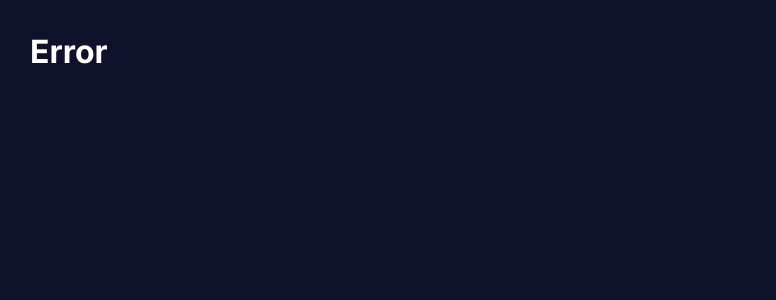
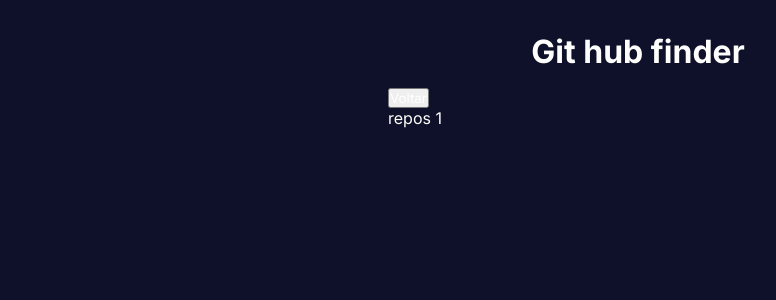
Before and after one commit to patricklohn/github-finder, a React (Vite) app: page /repos/1 in a window 1280 px wide. Before the commit this address had no page. Shown: the top 300 px of the page, without its empty margins (2-778 px from the left). Built offline with nearby package versions, Linux system fonts and the light colour scheme; a web font is replaced by a local one.

Commit message:
criação da pagina repos

```diff
--- /dev/null
+++ b/src/components/BackBtn.tsx
@@ -0,0 +1,12 @@
+import {useNavigate} from "react-router-dom"
+
+const backBtn = () => {
+    const navigate = useNavigate();
+  return (
+    <div>
+        <button onClick={() => navigate(-1)}>Voltar</button>
+    </div>
+  )
+}
+
+export default backBtn
--- a/src/main.tsx
+++ b/src/main.tsx
@@ -8,6 +8,7 @@ import App from './App.tsx'
 
 import ErrorPage from './routes/ErrorPage.tsx'
 import Home from './routes/Home.tsx'
+import Repos from './routes/Repos.tsx'
 
 const router = createBrowserRouter([
   {
@@ -19,6 +20,10 @@ const router = createBrowserRouter([
         path: "/",
         element: <Home/>
       },
+      {
+        path: "/repos/:username",
+        element: <Repos/>,
+      },
     ]
   }
 ])
--- /dev/null
+++ b/src/routes/Repos.tsx
@@ -0,0 +1,18 @@
+import {useState, useEffect} from 'react';
+import { useParams } from 'react-router-dom';
+
+import classes from './Repos.module.css'
+import BackBtn from '../components/backBtn';
+
+const Repos = () => {
+    const {username} = useParams()
+
+  return (
+    <div>
+        <BackBtn/>
+        repos {username}
+    </div>
+  )
+}
+
+export default Repos
```
Also changed, not shown: src/routes/Repos.module.css (added).
